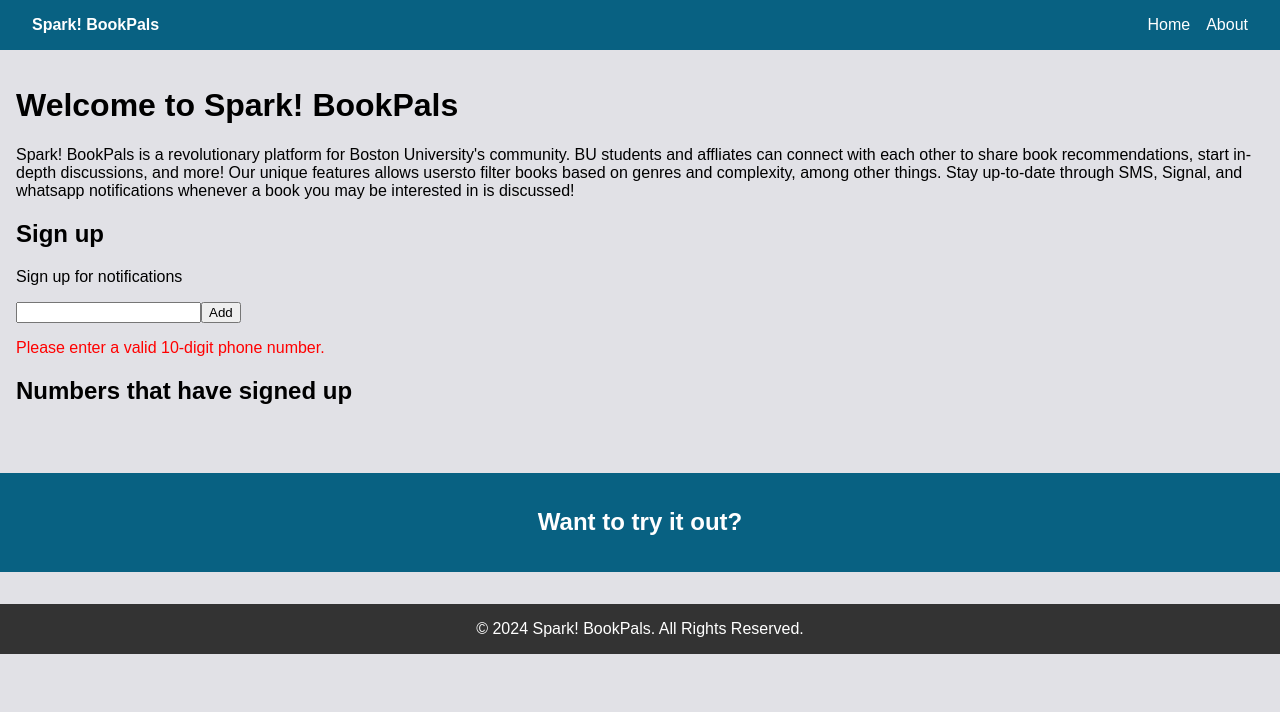
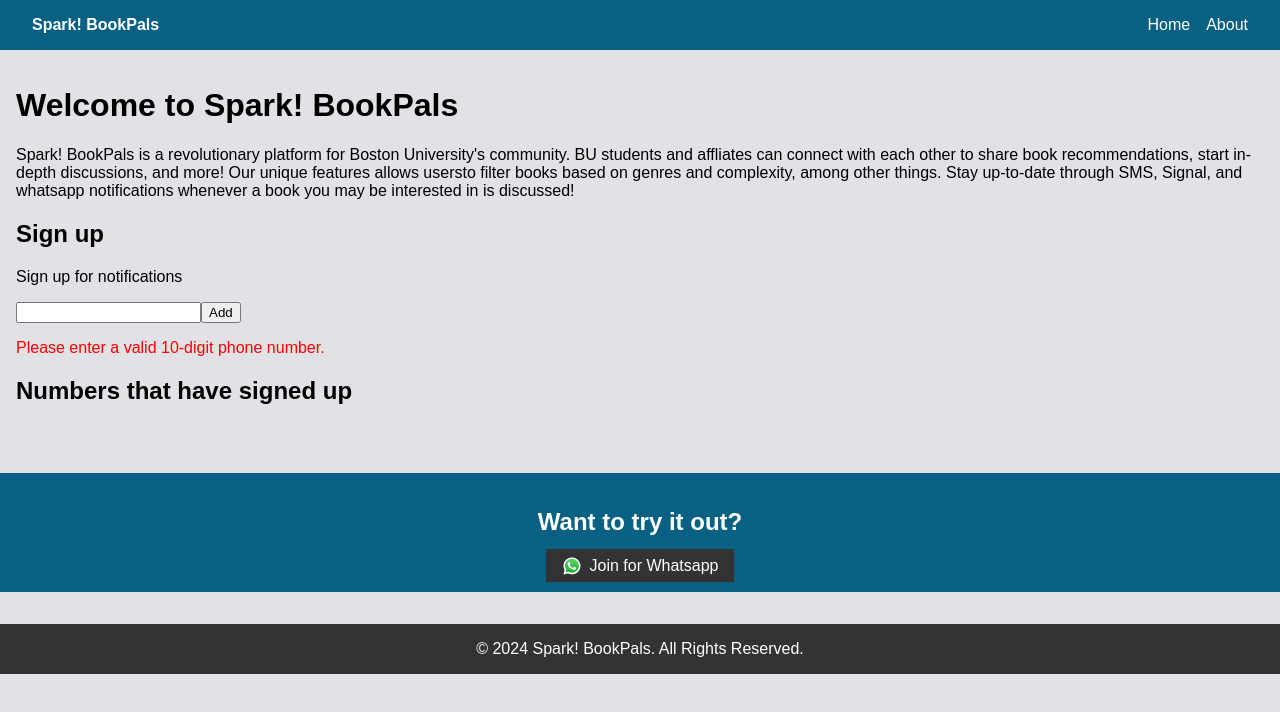
Before and after one commit to NaijunWang/CS391-hw3-react, a React (Vite) app: page / in a window 1280 px wide. Shown: the top 712 px of the page. Built offline with nearby package versions, Linux system fonts and the light colour scheme.

Commit message:
feat: apply whatsapp btn component

```diff
--- a/src/pages/Home.jsx
+++ b/src/pages/Home.jsx
@@ -2,6 +2,7 @@
 import { NavBar } from "../components/navbar";
 import { Footer } from "../components/footer";
 import { WebInput } from "../components/webInput";
+import { WhatsappInput } from "../components/whatsappInput";
 import { useState } from "react";
 export function Home() {
   const [phoneList, setPhoneList] = useState([]);
@@ -39,6 +40,7 @@
       </div>
       <div className="cta">
         <h2>Want to try it out?</h2>
+        <WhatsappInput addPhone={addPhone} />
       </div>
       <Footer />
     </div>
```
